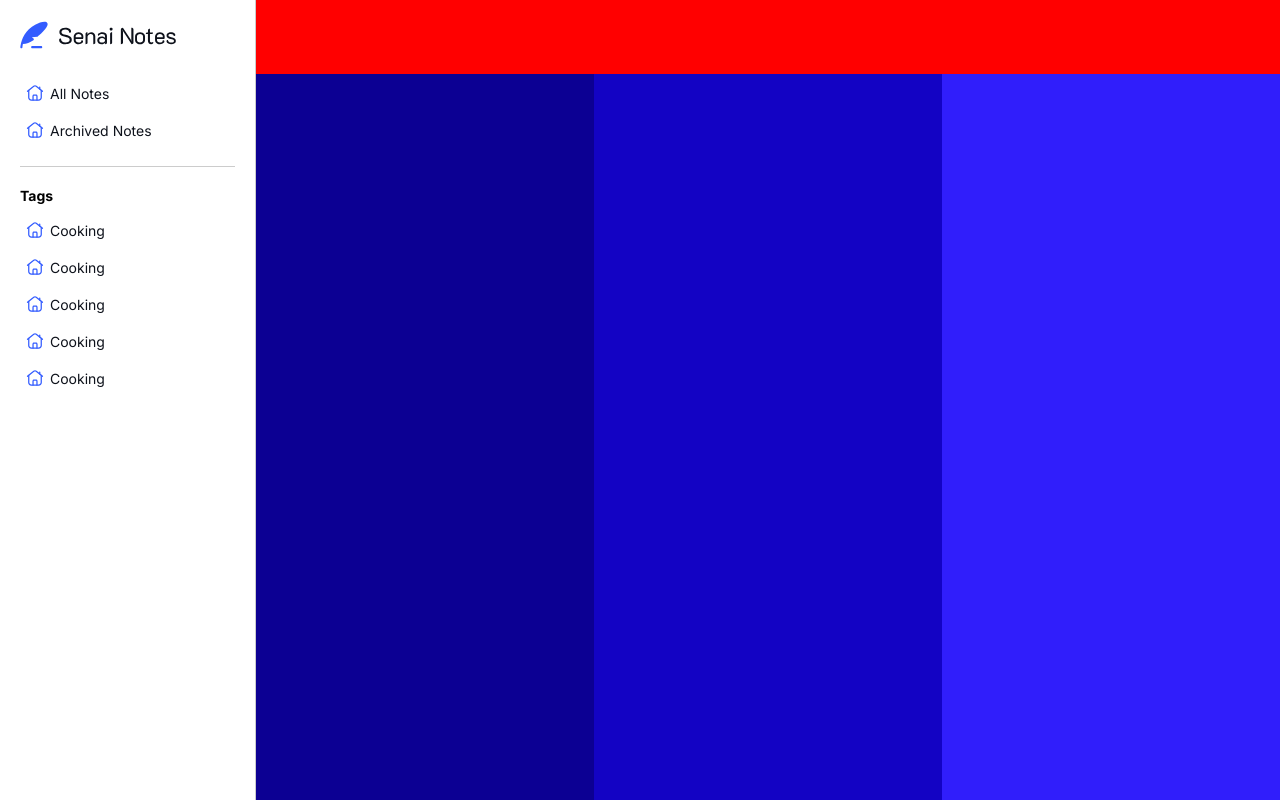
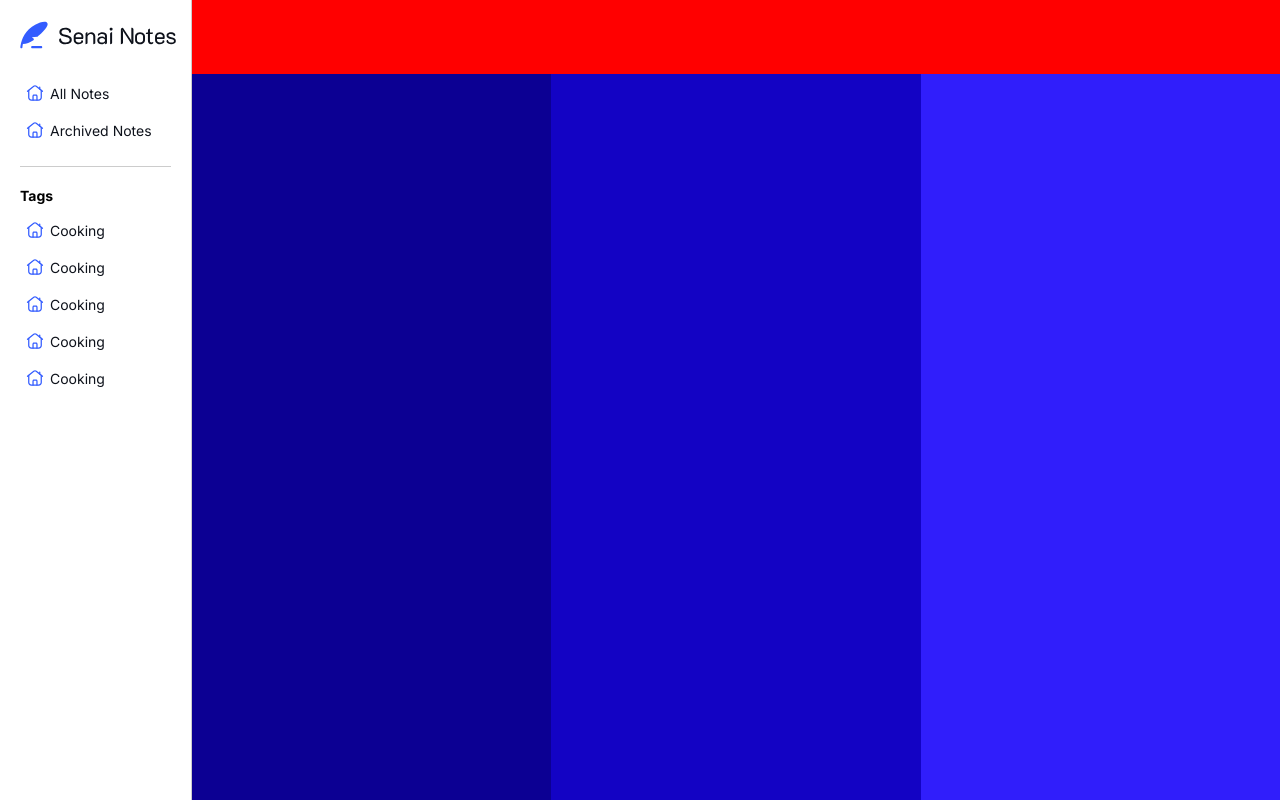
Before and after one commit to ArielMn22/senai-notes, a React (Vite) app: page / in a window 1280 px wide. Built offline with nearby package versions, Linux system fonts and the light colour scheme; a web font is replaced by a local one.

Commit message:
fix: ajustar largura da barra lateral e espaçamento da página de notas

```diff
--- a/src/components/left-panel/style.css
+++ b/src/components/left-panel/style.css
@@ -5,7 +5,7 @@
     left: 00px;
     top: 0px;
 
-    width: 20vw;
+    width: 15vw;
     height: 100vh;
 
     border-right: 1px solid #ccc;
--- a/src/pages/notes/styles.css
+++ b/src/pages/notes/styles.css
@@ -11,7 +11,7 @@
     min-height: 100vh;
     width: 100%;
 
-    padding-left: 20vw;
+    padding-left: 15vw;
 }
 
 .page__content__header {
```
